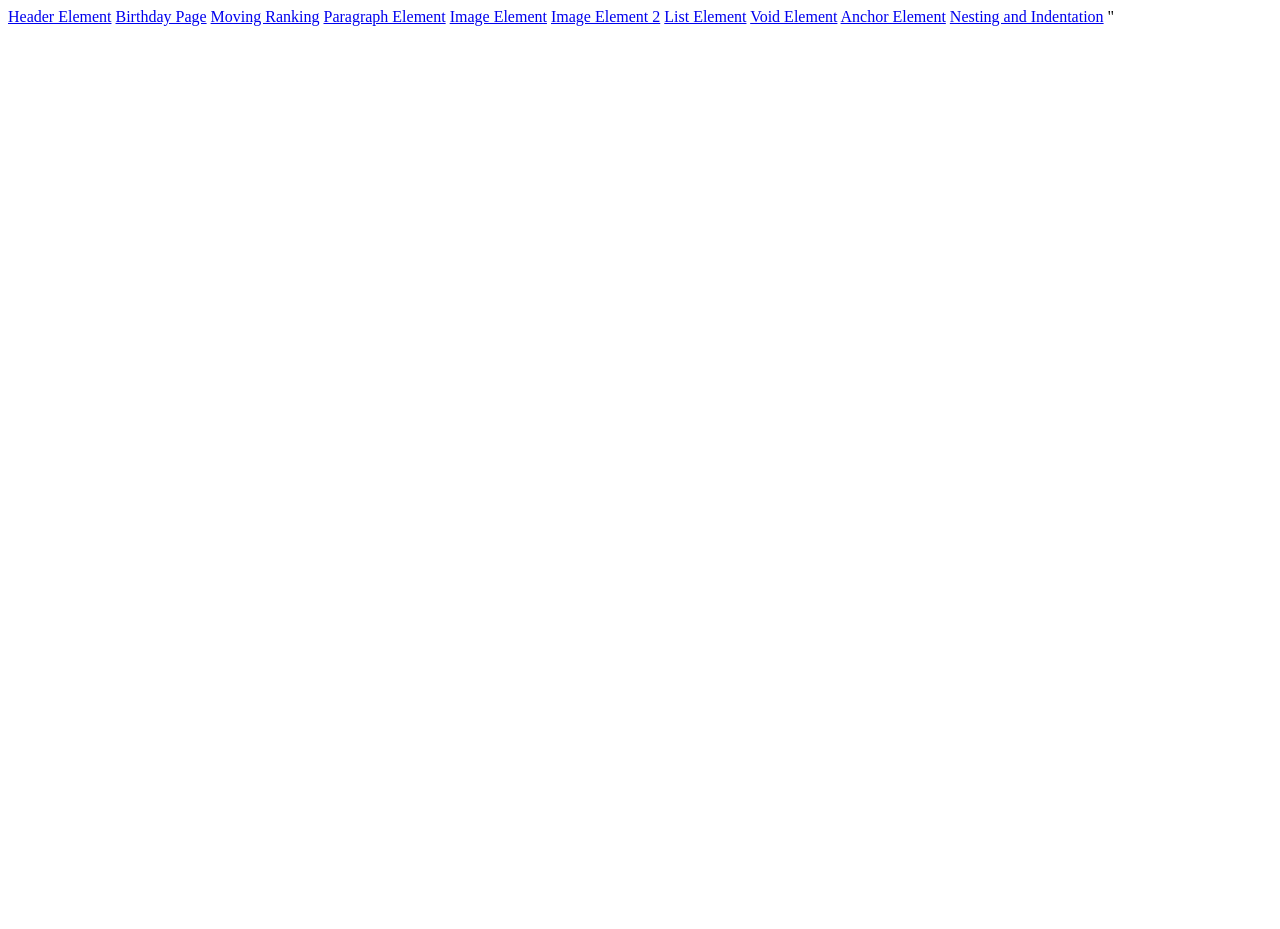
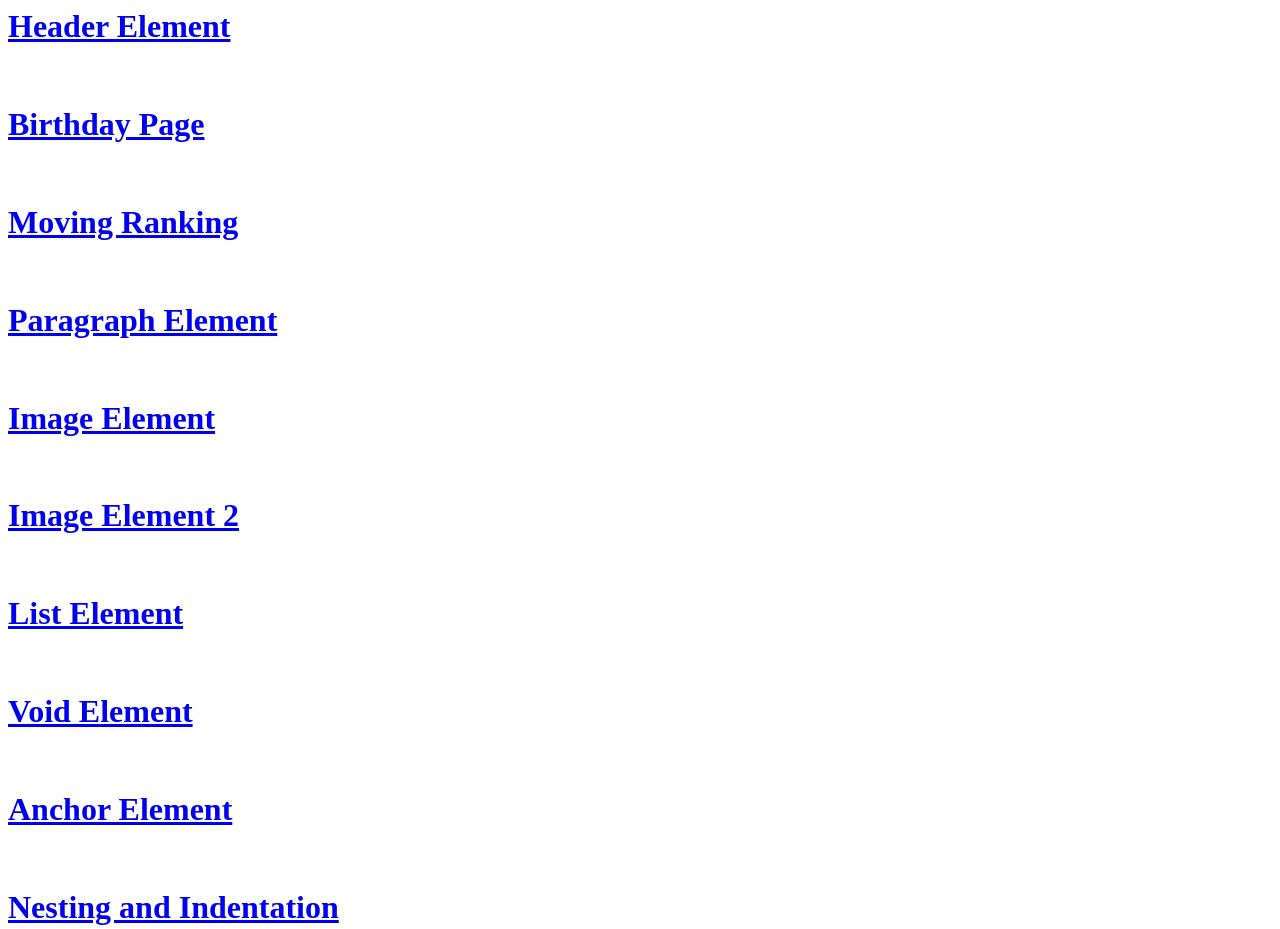
Before and after one commit to rohanshrestha-afk/college-assignment, a plain HTML site: page index.html in a window 1280 px wide. Shown: the top 929 px of the page. Before the commit the page ends 800 px from the top, so only its background shows below. Drawn offline with Linux system fonts and the light colour scheme.

Commit message:
Update index.html

```diff
--- a/index.html
+++ b/index.html
@@ -1,11 +1,12 @@
-<a href="header_element.html">Header Element</a>
-<a href="birthday.html">Birthday Page</a>
-<a href="moving_ranking.html">Moving Ranking</a>
-<a href="paragraph_element.html">Paragraph Element</a>
-<a href="image1_element.html">Image Element</a>
-<a href="image2_element.html">Image Element 2</a>
-<a href="list_element.html">List Element</a>
-<a href="void_element.html">Void Element</a>
-<a href="anchor_element.html">Anchor Element</a>
-<a href="nesting_and_indentation.html">Nesting and Indentation</a>
+<h1><a href="header_element.html">Header Element</a></h1><br>
+<h1><a href="birthday.html">Birthday Page</a></h1><br>
+<h1><a href="moving_ranking.html">Moving Ranking</a></h1><br>
+<h1><a href="paragraph_element.html">Paragraph Element</a></h1><br>
+<h1><a href="image1_element.html">Image Element</a></h1><br>
+<h1><a href="image2_element.html">Image Element 2</a></h1><br>
+<h1><a href="list_element.html">List Element</a></h1><br>
+<h1><a href="void_element.html">Void Element</a></h1><br>
+<h1><a href="anchor_element.html">Anchor Element</a></h1><br>
+<h1><a href="nesting_and_indentation.html">Nesting and Indentation</a></h1>
+
 "
```
